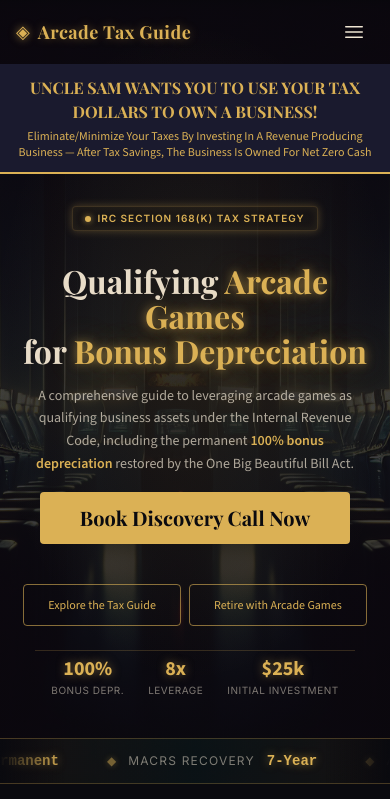
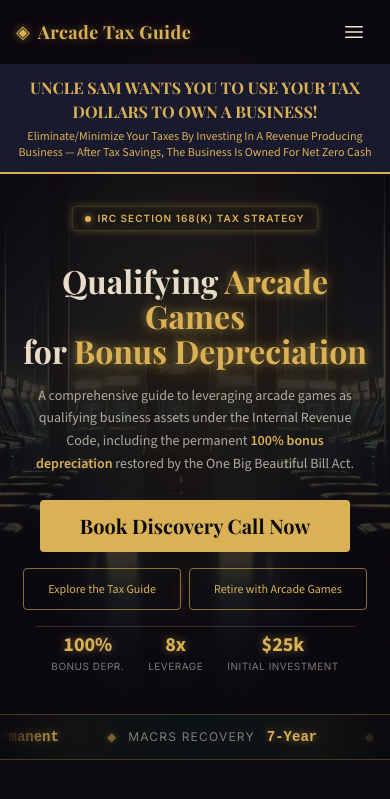
Before and after one commit to kennysabangan/arcade-tax-guide, a React (Vite) app: page / in a window 390 px wide. Shown: the top 799 px of the page. Built offline with nearby package versions, Linux system fonts and the light colour scheme; what @react-pdf/renderer would draw is missing.

Commit message:
Revert spacing for Explore/Retire buttons and add spacing above Book Discovery Call Now button

```diff
--- a/src/pages/HomePage.jsx
+++ b/src/pages/HomePage.jsx
@@ -55,14 +55,14 @@
           </span>
         </h1>
 
-        <p className="text-cream-70 text-sm sm:text-lg lg:text-[2.8rem] xl:text-[3.2rem] 2xl:text-[3.6rem] landscape:text-sm max-w-xs sm:max-w-2xl lg:max-w-3xl mx-auto mb-4 sm:mb-8 lg:mb-10 landscape:mb-2 leading-relaxed">
+        <p className="text-cream-70 text-sm sm:text-lg lg:text-[2.8rem] xl:text-[3.2rem] 2xl:text-[3.6rem] landscape:text-sm max-w-xs sm:max-w-2xl lg:max-w-3xl mx-auto landscape:mb-2 leading-relaxed">
           A comprehensive guide to leveraging arcade games as qualifying business assets under the Internal Revenue Code,
           including the permanent{' '}
           <span className="text-gold font-semibold">100% bonus depreciation</span>{' '}
           restored by the One Big Beautiful Bill Act.
         </p>
 
-        <div className="mb-4 sm:mb-8 lg:mb-14 lg:mt-6 landscape:mb-2">
+        <div className="mt-6 sm:mt-10 lg:mt-12 mb-4 sm:mb-8 lg:mb-14 landscape:mb-2">
           <CTAButton
             href="#book-a-call"
             className="inline-flex items-center justify-center px-10 sm:px-12 lg:px-20 xl:px-24 2xl:px-28 py-3 sm:py-3 lg:py-5 xl:py-6 2xl:py-7 text-xl sm:text-xl lg:text-[1.6rem] xl:text-[1.8rem] 2xl:text-[2rem] landscape:text-sm landscape:px-4 landscape:py-2 font-heading font-bold rounded-sm bg-gold text-dark hover:bg-gold/90 hover:shadow-[0_0_32px_rgba(219,177,85,0.6)] active:scale-[0.98] transition-all duration-200"
@@ -71,7 +71,7 @@
           </CTAButton>
         </div>
 
-        <div className="flex flex-row items-center justify-center gap-2 sm:gap-3 lg:gap-4 mt-6 sm:mt-10 lg:mt-12 mb-6 sm:mb-10 lg:mb-14 landscape:mb-2">
+        <div className="flex flex-row items-center justify-center gap-2 sm:gap-3 lg:gap-4 mb-4 sm:mb-8 lg:mb-10 landscape:mb-2">
           <CTAButton to="/tax-guide" variant="outline" className="text-xs sm:text-sm lg:text-[1.1rem] xl:text-[1.3rem] 2xl:text-[1.5rem] landscape:text-xs landscape:px-2 landscape:py-1.5 px-2.5 sm:px-4 lg:px-10 xl:px-12 2xl:px-14 py-1.5 sm:py-2 lg:py-4 xl:py-5 2xl:py-6">Explore the Tax Guide</CTAButton>
           <CTAButton to="/retirement" variant="outline" className="text-xs sm:text-sm lg:text-[1.1rem] xl:text-[1.3rem] 2xl:text-[1.5rem] landscape:text-xs landscape:px-2 landscape:py-1.5 px-2.5 sm:px-4 lg:px-10 xl:px-12 2xl:px-14 py-1.5 sm:py-2 lg:py-4 xl:py-5 2xl:py-6">Retire with Arcade Games</CTAButton>
         </div>
```
